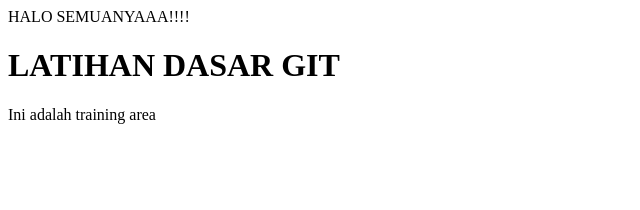
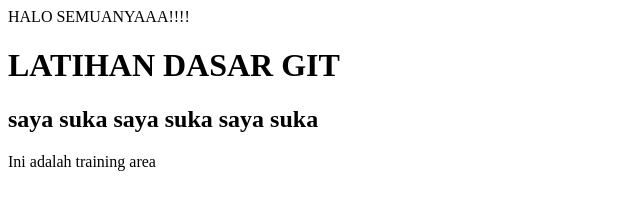
Before and after one commit to VIZO2314/TrainingArea, a plain HTML site: page index.html in a window 1280 px wide. Shown: the whole page, without its empty margins (0-640 px from the left). Drawn offline with Linux system fonts and the light colour scheme.

Commit message:
aku sangat nak ini lah.html

```diff
--- a/index.html
+++ b/index.html
@@ -8,6 +8,7 @@
 <body>
     <header>HALO SEMUANYAAA!!!!</header>
     <h1>LATIHAN DASAR GIT</h1>
+    <h2>saya suka saya suka saya suka</h2>
     <p>Ini adalah training area</p>
 </body>
 </html>
```
